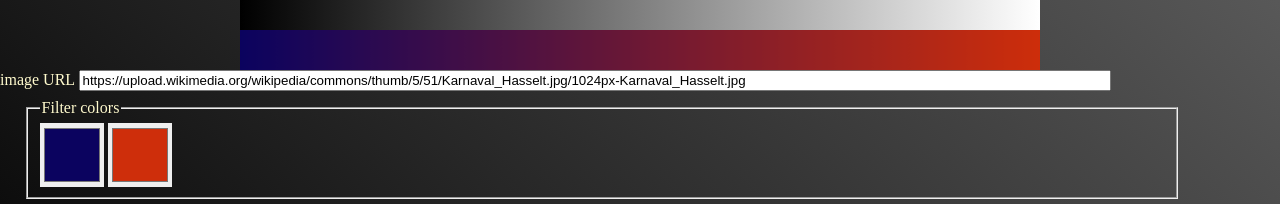
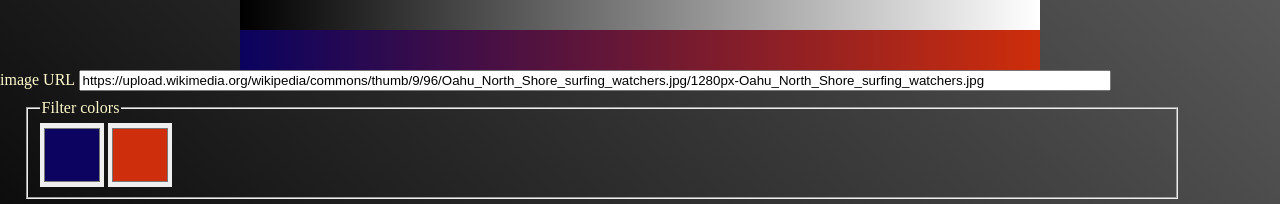
Before and after one commit to Skrywerbeer/Tonebuilder, a plain HTML site: page index.html in a window 1280 px wide. Shown: the part 730-934 px from the top of the page. Drawn offline with Linux system fonts and the light colour scheme.

Commit message:
Changed image url used on startup.

```diff
--- a/index.html
+++ b/index.html
@@ -3,14 +3,15 @@
 <html>
   <head>
 	<title>toneBuilder</title>
-	<meta name="viewport" content="width=device-width, initial-scale=4">
+	<meta charset="utf-8" />
+	<meta name="viewport" content="width=device-width, initial-scale=1">
 	<link href="./styles.css" rel="stylesheet" />
 	<script src="./main.js" defer></script>
   </head>
 
   <body>
 	<svg viewBox="0 0 10 10">
-	  <title>Filter demonstraion area</title>
+	  <title>Filter demonstration area</title>
 	  <desc>
 		An area for demonstarting the functioning of the filter.
 		Two images are displayed the one filtered the other one not,
--- a/main.js
+++ b/main.js
@@ -91,7 +91,7 @@ function connectPickersToFilter() {
 const userURL = document.getElementById("userURL");
 function updateImages() {
 	if (userURL.value === "")
-		userURL.value = "https://upload.wikimedia.org/wikipedia/commons/thumb/5/51/Karnaval_Hasselt.jpg/1024px-Karnaval_Hasselt.jpg"
+		userURL.value = "https://upload.wikimedia.org/wikipedia/commons/thumb/9/96/Oahu_North_Shore_surfing_watchers.jpg/1280px-Oahu_North_Shore_surfing_watchers.jpg"
 	const images = document.querySelectorAll("image");
 	for (const image of Array.from(images))
 		image.setAttributeNS(null, "href", userURL.value);
```
